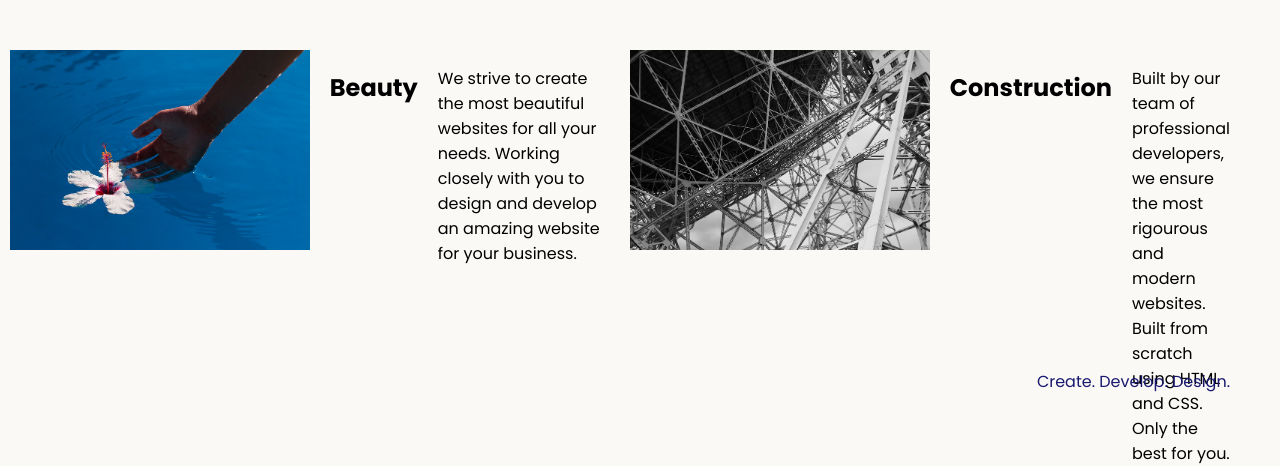
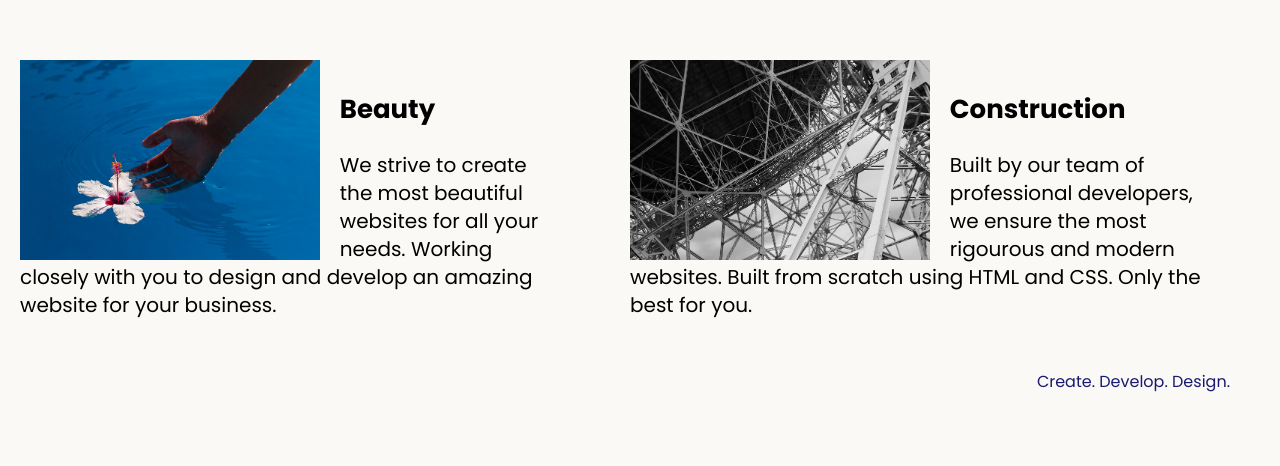
Before and after one commit to D-Whipp/web-agency, a plain HTML site: page index.html in a window 1280 px wide. Shown: the part 400-866 px from the top of the page. After the commit the page ends 810 px from the top, so only its background shows below. Drawn offline with Linux system fonts and the light colour scheme.

Commit message:
completed static website styling

```diff
--- a/assets/styles.css
+++ b/assets/styles.css
@@ -26,32 +26,45 @@ footer {
 }
 
 .card {
-  display: flex;
+  /* display: flex; */
   height: 200px;
   width: 600px;
-  padding: 0px;
+  padding: 10px;
 }
 
 .left.card {
   float: left;
   margin-left: -40px;
+  width: 45%;
 }
 
+/* .card-title { */
+  /* margin: 20px; */
+  /* padding: 0px; */
+/* } */
+
 .card-title {
-  margin: 20px;
-  padding: 0px;
+  font-size: 26px;
+  margin-top: 30px;
 }
 
-.card.right {
+.right.card {
   float: right;
+  width: 50%;
 }
 
 .tile-image {
   height: 200px;
   float: left;
+  /* margin-bottom: 100px; */
+  margin: 0px 20px 0px 0px;
   padding: 0px;
 }
 
 .card p {
+  font-size: 20px;
+  font-weight: 500;
   padding: 0px;
+  margin: 0px;
+  line-height: 1.4;
 }
```
